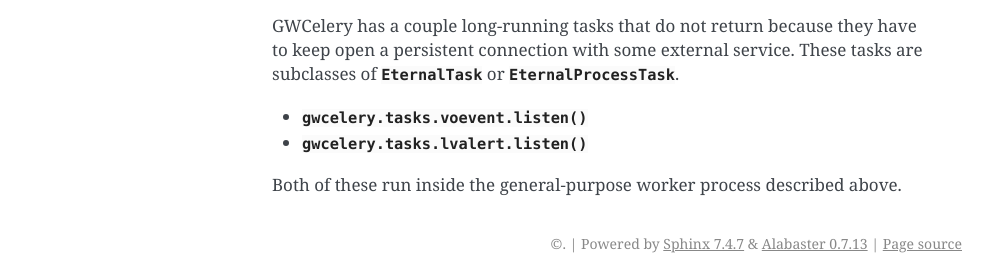
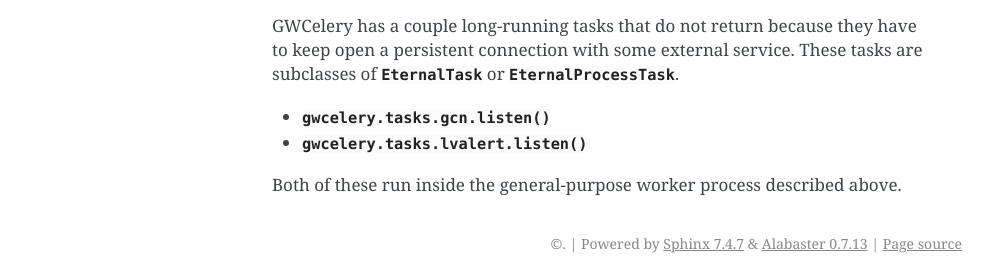
Before and after one commit to lpsinger/gwcelery, a Sphinx documentation site: the page built from doc/design.rst, in a window 1280 px wide. Shown: the part 1099-1379 px from the top of the page, without its empty margins (148-1140 px from the left). Built offline with Sphinx 7.4.7, drawn with Linux system fonts in a browser that asks for light colours.

Commit message:
Track module rename

```diff
--- a/doc/design.rst
+++ b/doc/design.rst
@@ -52,7 +52,7 @@ to keep open a persistent connection with some external service. These tasks
 are subclasses of :class:`~celery_eternal.EternalTask` or
 :class:`~celery_eternal.EternalProcessTask`.
 
-*  :meth:`gwcelery.tasks.voevent.listen`
+*  :meth:`gwcelery.tasks.gcn.listen`
 *  :meth:`gwcelery.tasks.lvalert.listen`
 
 Both of these run inside the general-purpose worker process described above.
```
